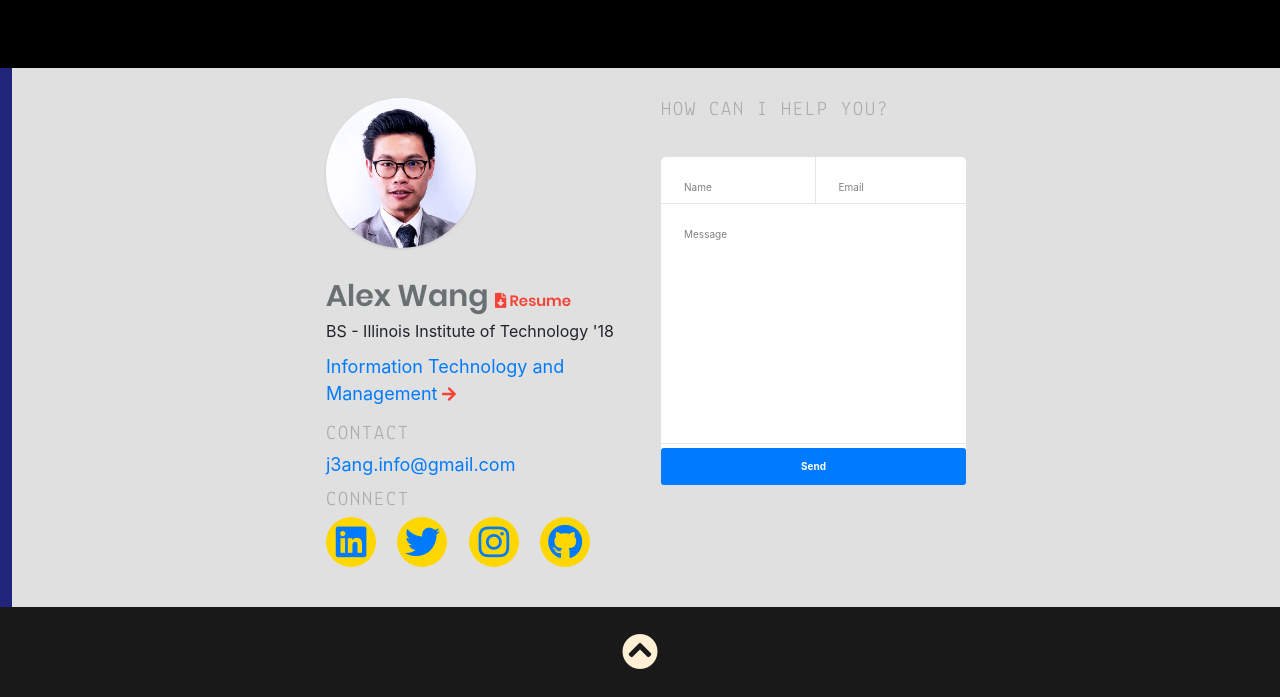
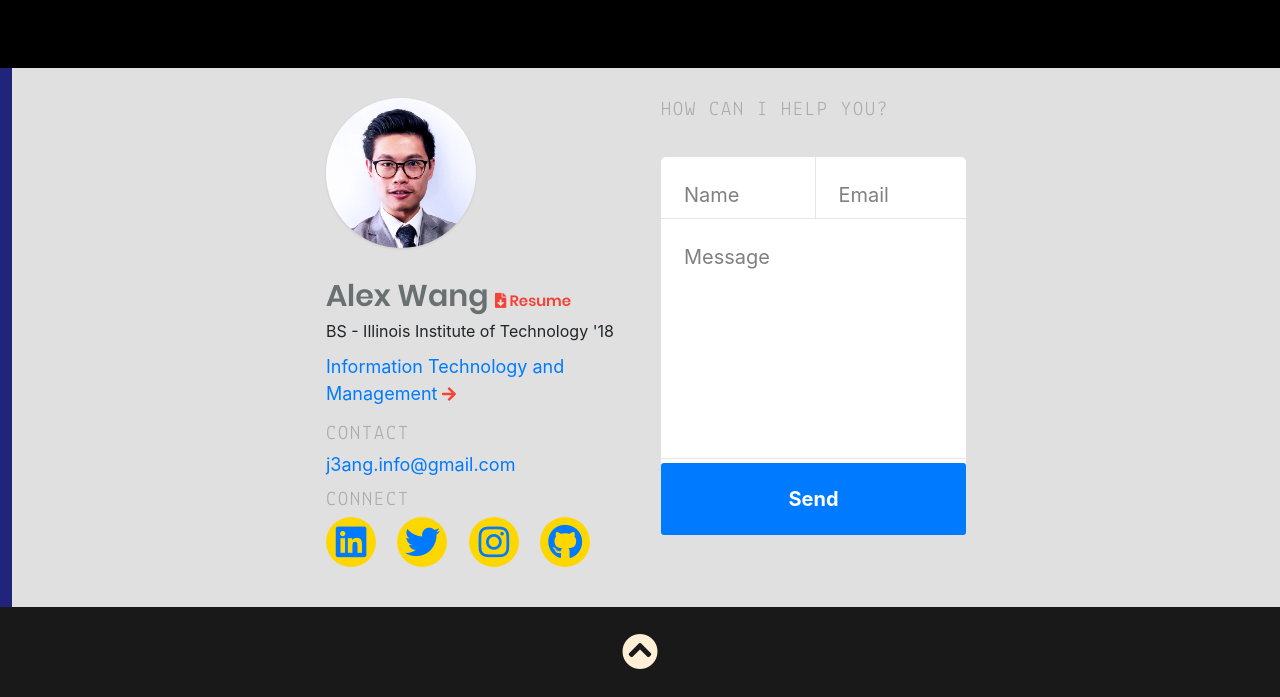
Before and after one commit to jwang206/j3ang, a Jekyll site: the page built from index.html, in a window 1280 px wide. Shown: the part 1807-2504 px from the top of the page. Built offline with Jekyll 4.4.1, drawn with Linux system fonts in a browser that asks for light colours.

Commit message:
change contact form font size to 2rem

```diff
--- a/assets/scss/_layout.scss
+++ b/assets/scss/_layout.scss
@@ -566,6 +566,11 @@
         .aname {
             position: relative;
 
+            input,
+            label,
+            textarea {
+                font-size: 2rem;
+            }
 
             label {
                 color: gray;
@@ -576,6 +581,8 @@
             }
 
             &.typing label {
+
+
                 color: #007bff;
                 font-weight: bold;
                 font-size: 10px;
@@ -601,16 +608,13 @@
             input {
                 padding: 23px 23px 8px 23px;
                 background: transparent;
-
-
-
             }
         }
 
         .submit .btn {
             width: 100%;
-            padding: 1rem;
-            font-size: 1rem;
+            padding: 2rem;
+            font-size: 2rem;
             font-weight: bold;
         }
     }
```
Also changed, not shown: 1 other file.
